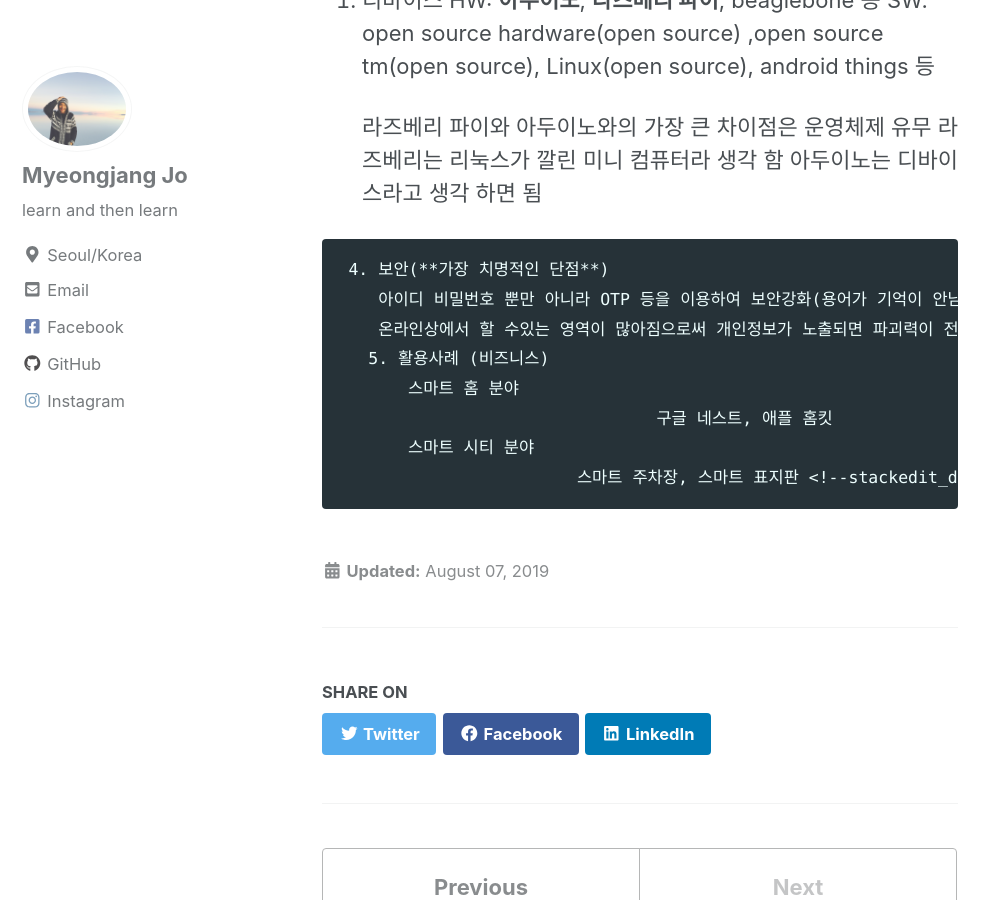
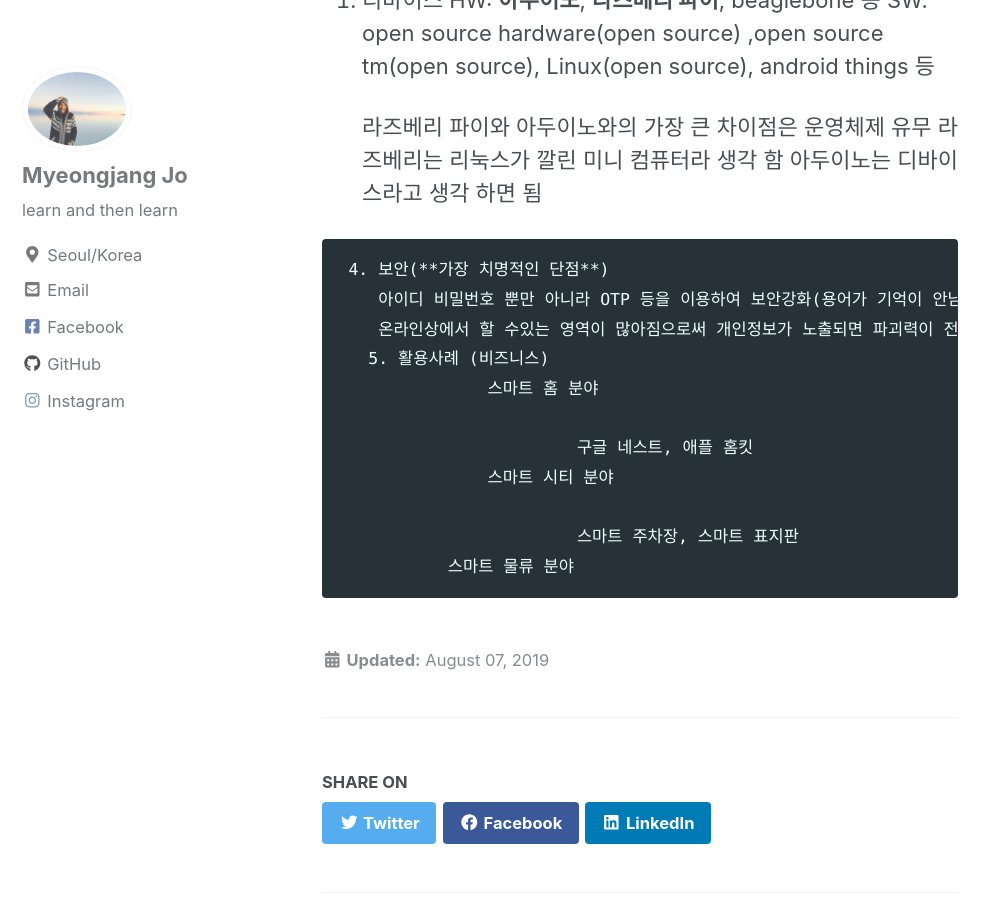
Before and after one commit to josephmjjo/josephmjjo.github.io, a Jekyll site: the page built from _posts/2019-08-07-IoT.md, in a window 1280 px wide and 900 px high, scrolled down 1117 px. Shown: the whole window, without its empty margins (0-998 px from the left). Built offline with Jekyll 4.4.1, drawn with Linux system fonts in a browser that asks for light colours; cached includes are drawn as plain includes; nearby versions of some CDN libraries.

Commit message:
_posts/2019-08-07-IoT.md updated from https://stackedit.io/

```diff
--- a/_posts/2019-08-07-IoT.md
+++ b/_posts/2019-08-07-IoT.md
@@ -41,10 +41,14 @@ Iot란??
         아이디 비밀번호 뿐만 아니라 OTP 등을 이용하여 보안강화(용어가 기억이 안남......)
         온라인상에서 할 수있는 영역이 많아짐으로써 개인정보가 노출되면 파괴력이 전보다 더 강해짐
        5. 활용사례 (비즈니스)
-	       스마트 홈 분야
-					구글 네스트, 애플 홈킷
-	       스마트 시티 분야
+		       스마트 홈 분야
+
+				구글 네스트, 애플 홈킷
+		       스마트 시티 분야
+
 			        스마트 주차장, 스마트 표지판
+		   스마트 물류 분야
+
 <!--stackedit_data:
-eyJoaXN0b3J5IjpbLTEzMzA0MzQ2OTcsNTMyODY3Mjg4XX0=
+eyJoaXN0b3J5IjpbLTE3NTA4MzU5MTcsNTMyODY3Mjg4XX0=
 -->
```
